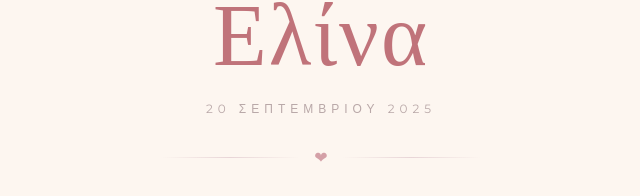
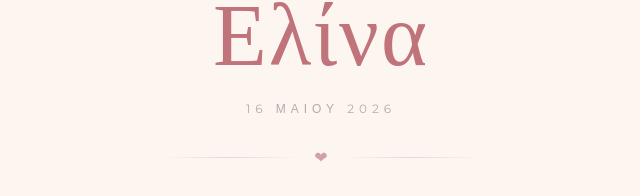
Before and after one commit to eleftherios2tsou/PhotosUploader, a website: page public/index.html in a window 1280 px wide. Shown: the part 359-555 px from the top of the page, 319-959 px from the left. Drawn offline with nearby package versions, Linux system fonts and the light colour scheme.

Commit message:
landing page

```diff
--- a/public/index.html
+++ b/public/index.html
@@ -306,7 +306,7 @@
       Ελίνα
     </div>
     <!-- CHANGE DATE BELOW to your actual wedding date -->
-    <div class="wedding-date-hero">20 Σεπτεμβρίου 2025</div>
+    <div class="wedding-date-hero">16 Μαίου 2026</div>
     <div class="divider">&#10084;</div>
     <p class="welcome">Χαρούμαστε που είστε εδώ μαζί μας<br/>την πιο ξεχωριστή μας μέρα.</p>
     <div class="scroll-hint">
```
